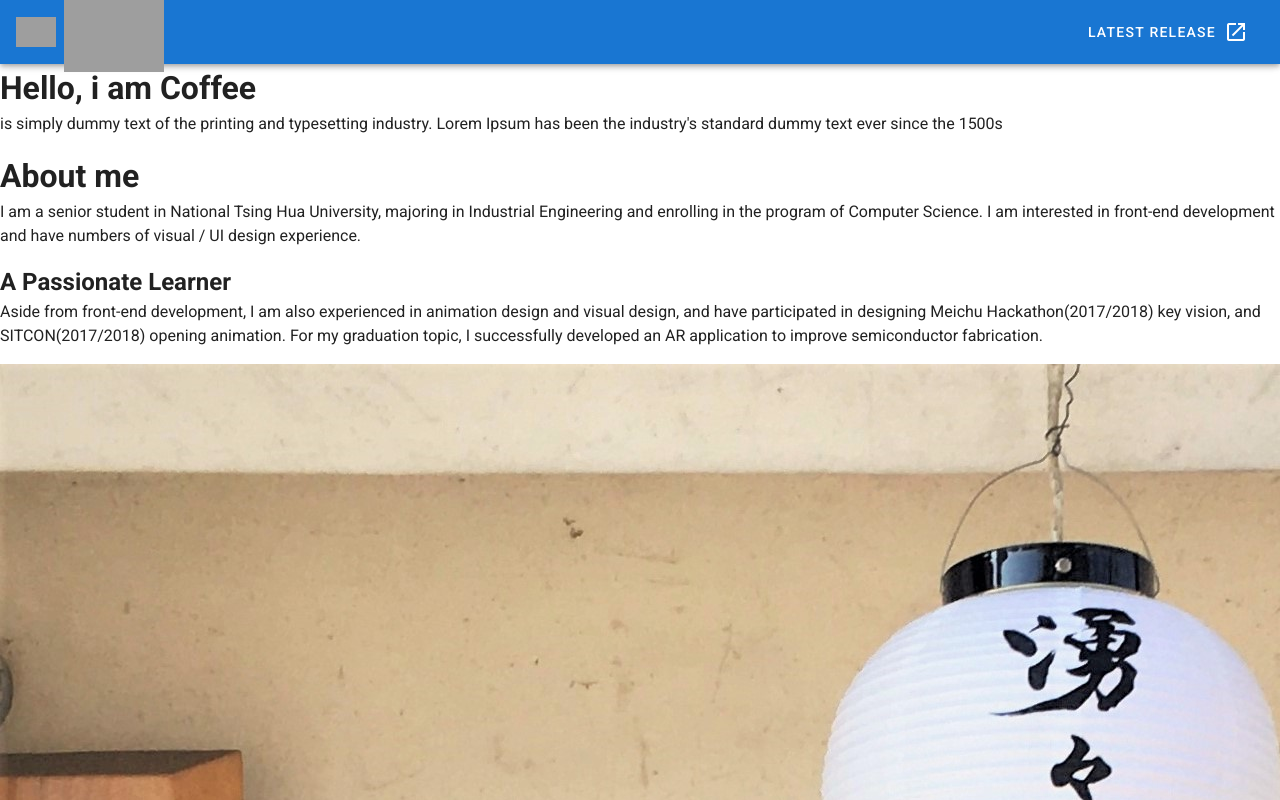
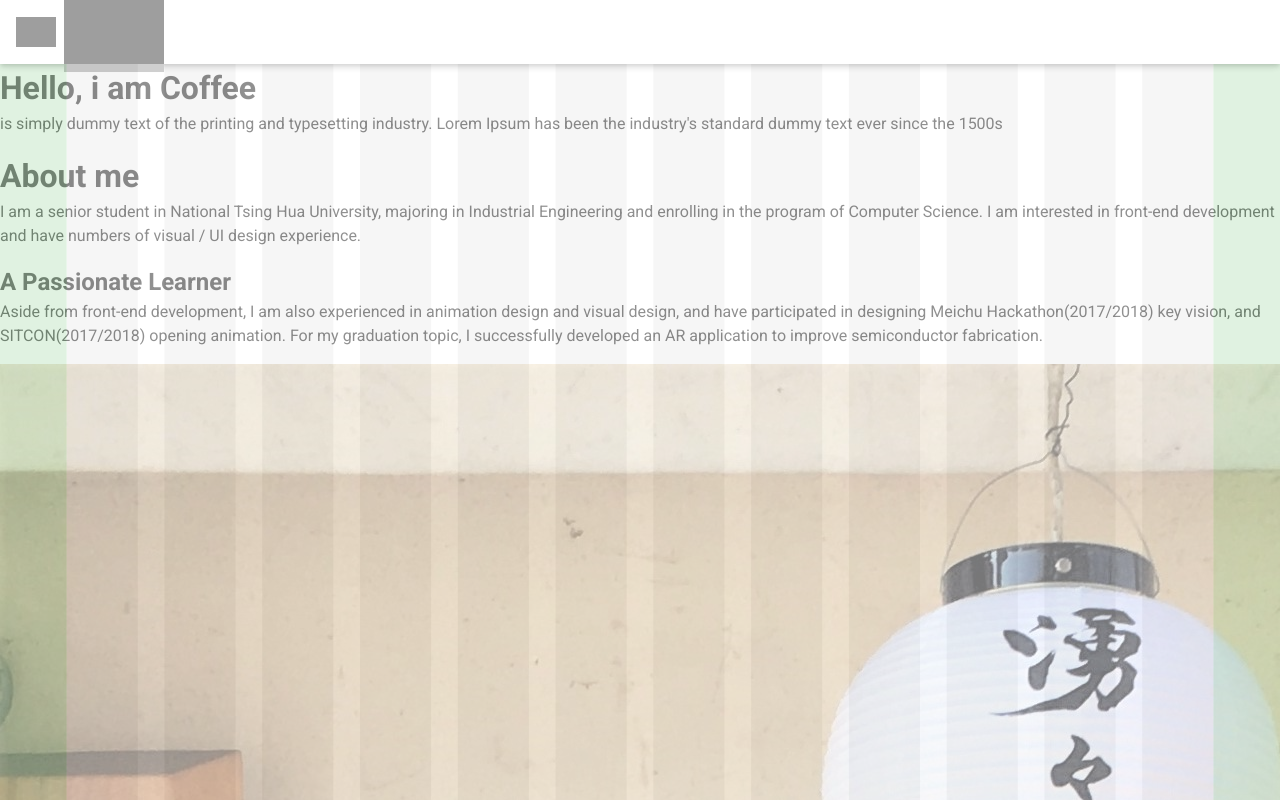
Before and after one commit to kusiro/portfolio, a Vue app: page / in a window 1280 px wide. Shown: the top 800 px of the page. Built offline with nearby package versions, Linux system fonts and the light colour scheme; grey boxes are pictures that could not be loaded.

Commit message:
add grid

```diff
--- a/src/App.vue
+++ b/src/App.vue
@@ -2,7 +2,7 @@
   <v-app>
     <v-app-bar
       app
-      color="primary"
+      color="white"
       dark
     >
       <div class="d-flex align-center">
@@ -38,7 +38,7 @@
     </v-app-bar>
 
     <v-main>
-      <!-- <HelloWorld/> -->
+      <img id="grid" src="./assets/img/layout_desktop.svg" alt="">
       <Intro />
       <About />
       <Project />
@@ -69,3 +69,12 @@ export default {
   }),
 };
 </script>
+
+<style lang="scss">
+  #grid {
+    width: 100%;
+    position: fixed;
+    z-index: 999;
+    opacity: 0.5;
+  }
+</style>
```
Also changed, not shown: src/assets/img/layout_desktop.svg (added), src/landing.PNG (added).
